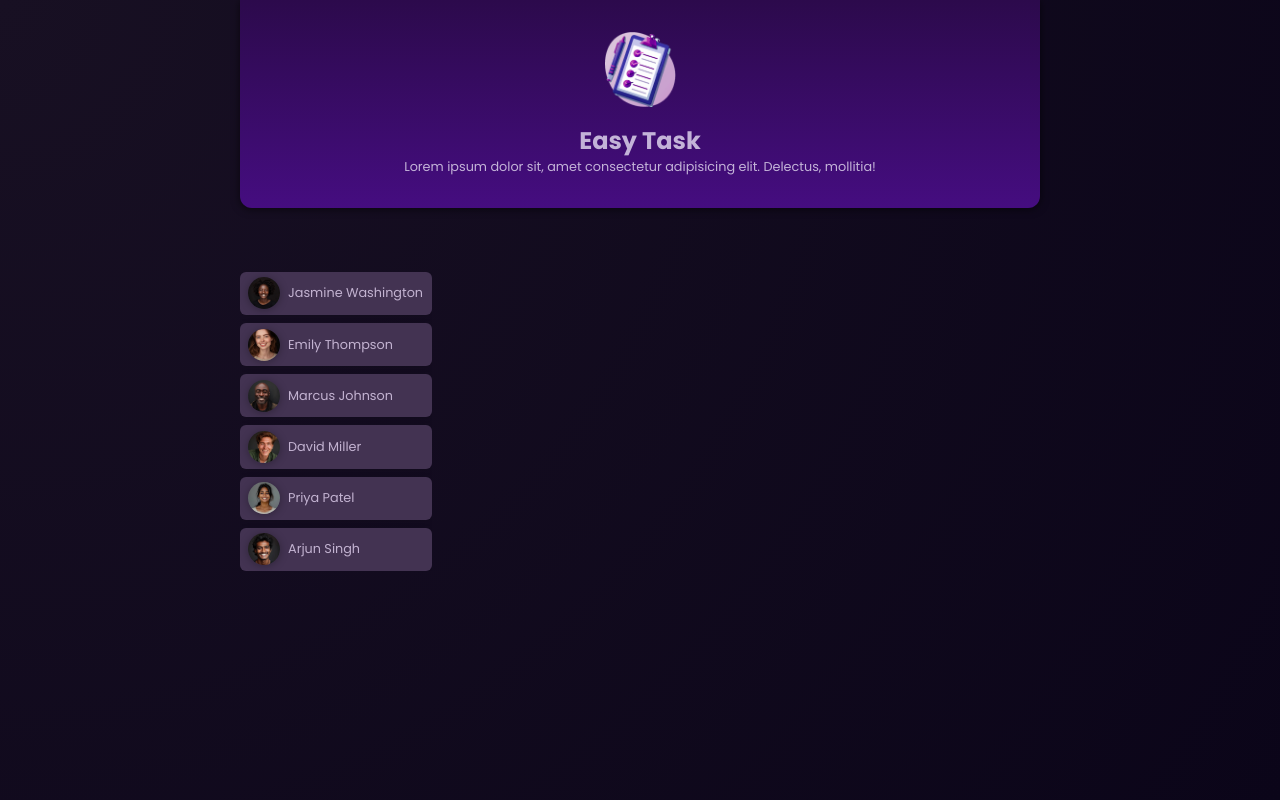
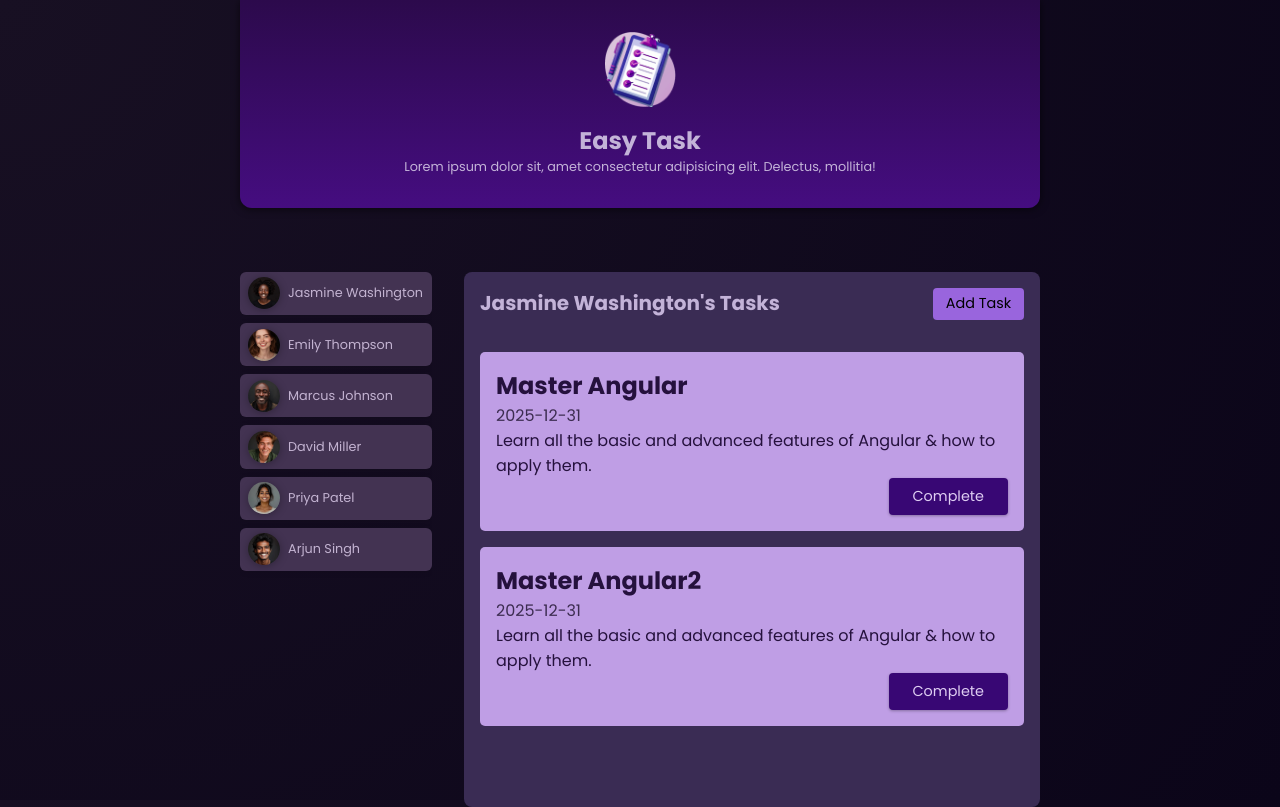
Before and after one commit to Hpt9/angular-first-project, an Angular app: page / in a window 1280 px wide. Both pictures are taken after a click on the button "Jasmine Washington". Built offline with nearby package versions, Linux system fonts and the light colour scheme.

Commit message:
task for users added

```diff
--- a/src/app/app.component.html
+++ b/src/app/app.component.html
@@ -17,4 +17,9 @@
   <ng-template #fallback>salam</ng-template>
   kohne versiye if else
   -->
+  @if (userNameForID) {
+    <app-tasks [userName]="userNameForID.name" [id]="userNameForID.id"/>
+  }@else {
+    <p>Please Select User</p>
+  }
 </main>
--- a/src/app/app.component.ts
+++ b/src/app/app.component.ts
@@ -14,15 +14,11 @@ import { NgFor,NgIf } from '@angular/common';
 })
 export class AppComponent {
   users = DUMMY_USERS;
+  err = {name:"Select User to show tasks"}
   selectedID?:string;
   newName = ''
   get userNameForID (){
-    if (this.users.find((user)=>user.id===this.selectedID)===undefined) {
-      return "Select User to show tasks"
-    } else {
-      return this.users.find((user)=>user.id===this.selectedID)!.name
-
-    };
+      return this.users.find((user)=>user.id===this.selectedID)!
   }
   userClicked (id:string){
     this.selectedID=id
--- /dev/null
+++ b/src/app/dummy-tasks.ts
@@ -0,0 +1,62 @@
+export const dummyTasks = [
+    {
+      id: 't1',
+      userId: 'u1',
+      title: 'Master Angular',
+      summary:
+        'Learn all the basic and advanced features of Angular & how to apply them.',
+      dueDate: '2025-12-31',
+    },
+    {
+        id: 't4',
+        userId: 'u1',
+        title: 'Master Angular2',
+        summary:
+          'Learn all the basic and advanced features of Angular & how to apply them.',
+        dueDate: '2025-12-31',
+      },
+    {
+      id: 't2',
+      userId: 'u3',
+      title: 'Build first prototype',
+      summary: 'Build a first prototype of the online shop website',
+      dueDate: '2024-05-31',
+    },
+    {
+      id: 't3',
+      userId: 'u4',
+      title: 'Prepare issue template',
+      summary:
+        'Prepare and describe an issue template which will help with project management',
+      dueDate: '2024-06-15',
+    },
+    {
+        id: 't5',
+        userId: 'u5',
+        title: 'Task For User5',
+        summary:
+          'Prepare and describe an issue template which will help with project management',
+        dueDate: '2024-06-15',
+      },{
+        id: 't6',
+        userId: 'u6',
+        title: 'Task For User6',
+        summary:
+          'Prepare and describe an issue template which will help with project management',
+        dueDate: '2024-06-15',
+      },{
+        id: 't7',
+        userId: 'u2',
+        title: 'Task For User2',
+        summary:
+          'Prepare and describe an issue template which will help with project management',
+        dueDate: '2024-06-15',
+      },{
+        id: 't8',
+        userId: 'u5',
+        title: 'Task For User5',
+        summary:
+          'Prepare and describe an issue template which will help with project management',
+        dueDate: '2024-06-15',
+      }
+  ]
--- /dev/null
+++ b/src/app/tasks/task/task.component.html
@@ -0,0 +1,8 @@
+<article>
+    <h2>{{task.title}}</h2>
+    <time>{{task.dueDate}}</time>
+    <p>{{task.summary}}</p>
+    <p class="actions">
+        <button>Complete</button>
+    </p>
+</article>
--- /dev/null
+++ b/src/app/tasks/task/task.component.scss
@@ -0,0 +1,38 @@
+article {
+    padding: 1rem;
+    color: #25113d;
+    background-color: #bf9ee5;
+    border-radius: 5px;
+  }
+
+  h2 {
+    margin: 0;
+  }
+
+  time {
+    color: #3c2c50;
+  }
+
+  .actions {
+    text-align: right;
+    margin: 0;
+  }
+
+  .actions button {
+    font: inherit;
+    font-size: 0.9rem;
+    cursor: pointer;
+    background-color: #380774;
+    color: #decdf2;
+    border-radius: 4px;
+    padding: 0.5rem 1.5rem;
+    border: none;
+    box-shadow: 0 1px 3px rgba(0, 0, 0, 0.3);
+    transition: all 0.3s ease;
+  }
+
+  .actions button:hover,
+  .actions button:active {
+    background-color: #4a0774;
+    box-shadow: 0 1px 6px rgba(0, 0, 0, 0.3);
+  }
--- a/src/app/tasks/tasks.component.html
+++ b/src/app/tasks/tasks.component.html
@@ -1,3 +1,15 @@
-<div>
-    <p>{{userName}}</p>
-</div>
+<section id="tasks">
+    <header>
+        <h2>{{userName}}'s Tasks</h2>
+        <menu>
+            <button>Add Task</button>
+        </menu>
+    </header>
+    <ul>
+        @for (item of userTasks; track $index) {
+            <li>
+                <app-task [task]="item"/>
+            </li>
+        }
+    </ul>
+</section>
--- /dev/null
+++ b/src/app/tasks/tasks.component.scss
@@ -0,0 +1,78 @@
+#tasks {
+    padding: 1rem;
+    border-radius: 8px;
+    min-height: 535px;
+    overflow: auto;
+    background-color: #3a2c54;
+  }
+
+  header {
+    display: flex;
+    justify-content: space-between;
+    align-items: flex-start;
+    margin-bottom: 2rem;
+    gap: 1rem;
+  }
+
+  h2 {
+    margin: 0;
+    font-size: 0.9rem;
+    width: 60%;
+    text-wrap: nowrap;
+  }
+
+  menu {
+    margin: 0;
+    padding: 0;
+  }
+
+  menu button {
+    font: inherit;
+    cursor: pointer;
+    background-color: #9965dd;
+    border-radius: 4px;
+    border: none;
+    padding: 0.35rem 0.8rem;
+    font-size: 0.9rem;
+  }
+
+  menu button:hover,
+  menu button:active {
+    background-color: #a565dd
+  }
+
+  ul {
+    list-style: none;
+    //margin: 1rem 0;
+    padding: 0;
+    display: flex;
+    flex-direction: column;
+    gap: 1rem;
+    max-height: 50vh;
+    overflow: auto;
+    &::-webkit-scrollbar {
+      width: 5px;
+    }
+
+    &::-webkit-scrollbar-track {
+      -webkit-box-shadow: inset 0 0 6px rgba(0, 0, 0, 0.3);
+    }
+
+    &::-webkit-scrollbar-thumb {
+      background-color: #6413b9;
+      outline: 1px solid #333333;
+    }
+  }
+
+  @media (min-width: 768px) {
+    h2 {
+      font-size: 1.25rem;
+    }
+
+    menu {
+      width: auto;
+    }
+  }
+  @media (max-width:425px){
+    h2{text-wrap: balance;}
+  }
--- a/src/app/tasks/tasks.component.ts
+++ b/src/app/tasks/tasks.component.ts
@@ -1,12 +1,26 @@
-import { Component, Input } from '@angular/core';
-
+import { Component, Input, Output,EventEmitter } from '@angular/core';
+import { TaskComponent } from "./task/task.component";
+import { dummyTasks } from '../dummy-tasks';
+interface Task {
+  id: string;
+  userId: string;
+  title: string;
+  summary: string;
+  dueDate: string;
+}
 @Component({
   selector: 'app-tasks',
   standalone: true,
-  imports: [],
+  imports: [TaskComponent],
   templateUrl: './tasks.component.html',
-  styleUrl: './tasks.component.css'
+  styleUrl: './tasks.component.scss'
 })
 export class TasksComponent {
+  @Input({required:true}) id!:string;
   @Input({required:true}) userName!:string;
+  @Output() taskArray = new EventEmitter();
+  tasks=dummyTasks
+  get userTasks(){
+    return this.tasks.filter((task)=>task.userId===this.id);
+  }
 }
--- a/src/app/user/user.component.ts
+++ b/src/app/user/user.component.ts
@@ -11,7 +11,7 @@ interface User {
   standalone: true,
   imports: [],
   templateUrl: './user.component.html',
-  styleUrl: './user.component.css'
+  styleUrl: './user.component.scss'
 })
 export class UserComponent {
   @Input({required:true}) user!:User;
```
Also changed, not shown: src/app/tasks/task/task.component.ts (added, +18 -0 lines), src/app/tasks/tasks.component.css (deleted), src/app/user/user.component.scss (renamed from src/app/user/user.component.css).
